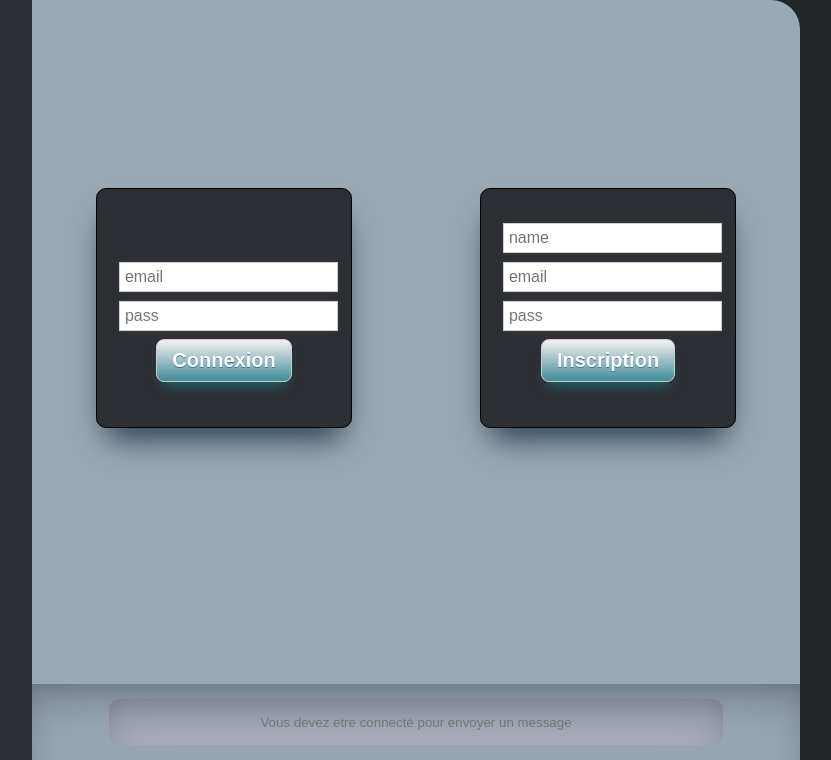
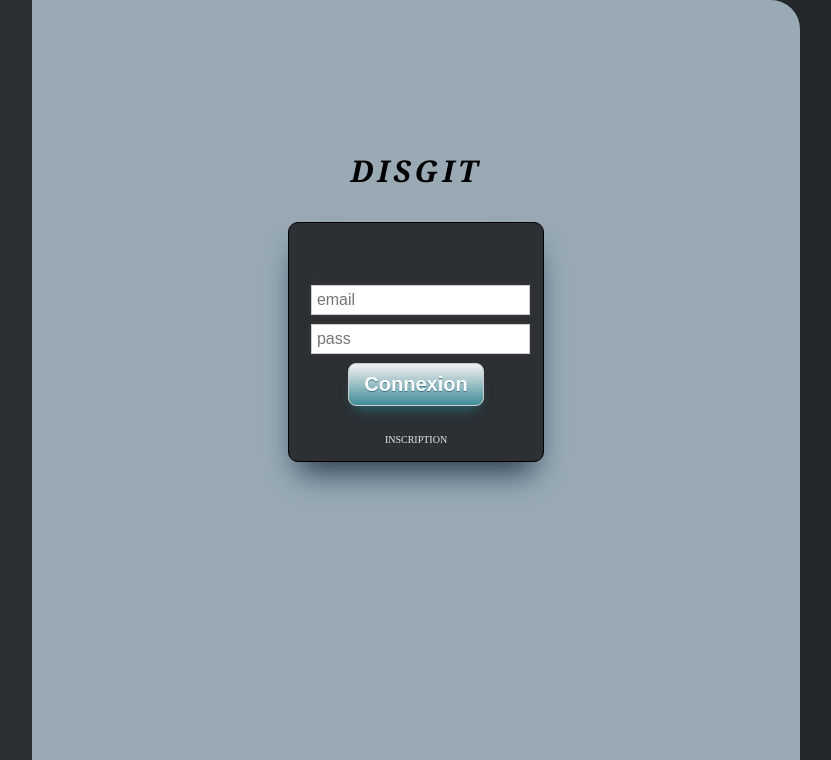
Before and after one commit to bob736/projetFin, a PHP site: page / in a window 1280 px wide. Shown: the part 40-800 px from the top of the page, without its empty margins (352-1183 px from the left). Run offline with PHP 8.4, Linux system fonts and the light colour scheme; some libraries are stand-ins or nearby versions.

Commit message:
some fix

```diff
--- a/projet/css/connection.css
+++ b/projet/css/connection.css
@@ -1,10 +1,7 @@
 #form{
     width: 100%;
     height: 90%;
-    display: flex;
-    flex-direction: row;
-    justify-content: space-around;
-    align-items: center;
+    position: absolute;
 }
 
 .formContent div {
@@ -14,7 +11,7 @@
 
 
 .formContent{
-    position: relative;
+    position: absolute;
     padding: 5vh;
     text-align: center;
     width: 20vw;
@@ -71,3 +68,25 @@
     position:relative;
     top:1px;
 }
+
+#connectTitle{
+    font-family: Georgia, serif;
+    font-size: 30px;
+    letter-spacing: 3.8px;
+    word-spacing: -0.6px;
+    color: #000000;
+    font-weight: 700;
+    text-decoration: none solid rgb(68, 68, 68);
+    font-style: italic;
+    font-variant: small-caps;
+    text-transform: none;
+}
+
+.changeForm{
+    position: relative;
+    top: 3vh;
+}
+
+.changeForm:hover{
+    cursor: pointer;
+}
--- a/projet/css/projet.css
+++ b/projet/css/projet.css
@@ -7,6 +7,7 @@
     overflow: scroll;
     overflow-x: hidden;
     background-color: #23272a;
+    padding-left: 1%;
 }
 
 #projet::-webkit-scrollbar{
--- a/projet/index.php
+++ b/projet/index.php
@@ -87,4 +87,7 @@
 <script src="js/utils/deletProject.js" type="module"></script>
 <script src="js/utils/sendInvitation.js" type="module"></script>
 <script src="js/utils/askAdminProject.js" type="module"></script>
+<script src="js/utils/connexionChange.js"></script>
+<script src="js/utils/resetInput.js"></script>
+<script src="js/utils/showInput.js" type="module"></script>
 </html>
--- /dev/null
+++ b/projet/js/utils/connexionChange.js
@@ -0,0 +1,42 @@
+let formDivs = document.getElementsByClassName("formContent");
+let chat = document.getElementById("showMessage");
+let title = document.getElementById("connectTitle");
+
+let changeSpans = document.getElementsByClassName("changeForm");
+
+let topPos;
+let index = 0;
+let display = 0;
+
+
+//Position connexion form
+for(let formDiv of formDivs){
+    formDiv.style.left = "calc(" + getComputedStyle(chat).width + "/2 - " + getComputedStyle(formDiv).width +"/2) ";
+    formDiv.style.top = "calc(" + getComputedStyle(chat).height + "/2 - " + getComputedStyle(formDiv).height +"/2) ";
+    topPos = getComputedStyle(formDiv).top;
+    if(index === 1){
+        formDiv.style.zIndex = "-1";
+    }
+    index++;
+}
+
+//Position title
+title.style.position = "absolute";
+title.style.left = "calc(" + getComputedStyle(chat).width + "/2 - " + getComputedStyle(title).width +"/2) ";
+title.style.top = "calc(" + getComputedStyle(chat).height + "/2 - 28%)";
+
+//Change from connexion to register
+for(let span of changeSpans){
+    span.addEventListener("click", () => {
+        if(display === 0){
+            display = 1;
+            formDivs[display].style.zIndex = "10";
+            formDivs[display - 1].style.zIndex = "-1";
+        }
+        else{
+            display = 0;
+            formDivs[display].style.zIndex = "10";
+            formDivs[display + 1].style.zIndex = "-1";
+        }
+    })
+}
--- /dev/null
+++ b/projet/js/utils/resetInput.js
@@ -0,0 +1,10 @@
+let form = document.getElementsByTagName("form")[0];
+let input = form.querySelector("input[type=text]");
+
+//Reset input value when messages are sent
+input.addEventListener("change", () => {
+    let submit = form.querySelector("input[type=submit]");
+    submit.addEventListener("click", () => {
+        input.value = "";
+    })
+})
--- /dev/null
+++ b/projet/js/utils/showInput.js
@@ -0,0 +1,17 @@
+let form = document.getElementById("sendMessage");
+let chat = document.getElementById("showMessage");
+
+form.style.display = "none"
+
+//Catch class change on chat to display input only if its necessary
+function callback(mutationsList) {
+    mutationsList.forEach(mutation => {
+        if (mutation.attributeName === 'class') {
+            form.style.display = "flex";
+        }
+    })
+}
+
+const mutationObserver = new MutationObserver(callback)
+
+mutationObserver.observe(chat, { attributes: true })
--- a/projet/parts/connectform.php
+++ b/projet/parts/connectform.php
@@ -1,4 +1,5 @@
 <div id="form">
+    <h1 id="connectTitle">DISGIT</h1>
     <div class="formContent">
         <form action="./utils/connectFormCheck.php" method="post">
             <div>
@@ -9,6 +10,9 @@
             </div>
             <div>
                 <input class="buttonForm" type="submit" value="Connexion">
+            </div>
+            <div>
+                <span class="changeForm">INSCRIPTION</span>
             </div>
         </form>
     </div>
@@ -26,6 +30,9 @@
             <div>
                 <input class="buttonForm" type="submit" value="Inscription">
             </div>
+            <div>
+                <span class="changeForm">CONNEXION</span>
+            </div>
         </form>
     </div>
 </div>
--- a/projet/parts/projets.php
+++ b/projet/parts/projets.php
@@ -36,19 +36,21 @@ $adminFlag = false;
             $admin = false;
         }?>
         <div class="projetCont" >
-        <h1 data-id="<?= $projet->getId() ?>"><?= $projet->getName()?><?php if($projet->getStat() === 0){?>
-                <i class="fas fa-question" data-stat = "<?php if(is_int($projet->getStat())){
-                    echo $projet->getStat();
-                } ?>" data-id="<?= $projet->getId() ?>"></i><?php
+        <h1 data-id="<?= $projet->getId() ?>"><?= $projet->getName()?>
+            </h1><?php if($projet->getStat() === 0){?>
+            <i class="fas fa-question" data-stat = "<?php if(is_int($projet->getStat())){
+                echo $projet->getStat();
+            } ?>" data-id="<?= $projet->getId() ?>"></i><?php
             }
             if($admin || $ask){?>
-                <i data-id="<?= $projet->getId() ?>" class="fas fa-link inviteToServer"></i>
+                <i data-id="<?= $projet->getId() ?>" class="fas fa-link inviteToServer"></i><?php
+            }
+            if($admin){?>
                 <i data-id="<?= $projet->getId() ?>" class="fas fa-plus addChannel"></i><?php
             }
             else{if(!$admin && !$ask){?>
-                <i data-id="<?= $projet->getId() ?>" class="fas fa-user-shield askForAdmin"></i><?php
-            }}?>
-            </h1><?php
+            <i data-id="<?= $projet->getId() ?>" class="fas fa-user-shield askForAdmin"></i><?php
+            }}
             if($ask){?>
             <i class="far fa-trash-alt delete"></i><?php
             }?>
```
Also changed, not shown: projet/js/utils/addChannel.js (+5 -2 lines).
